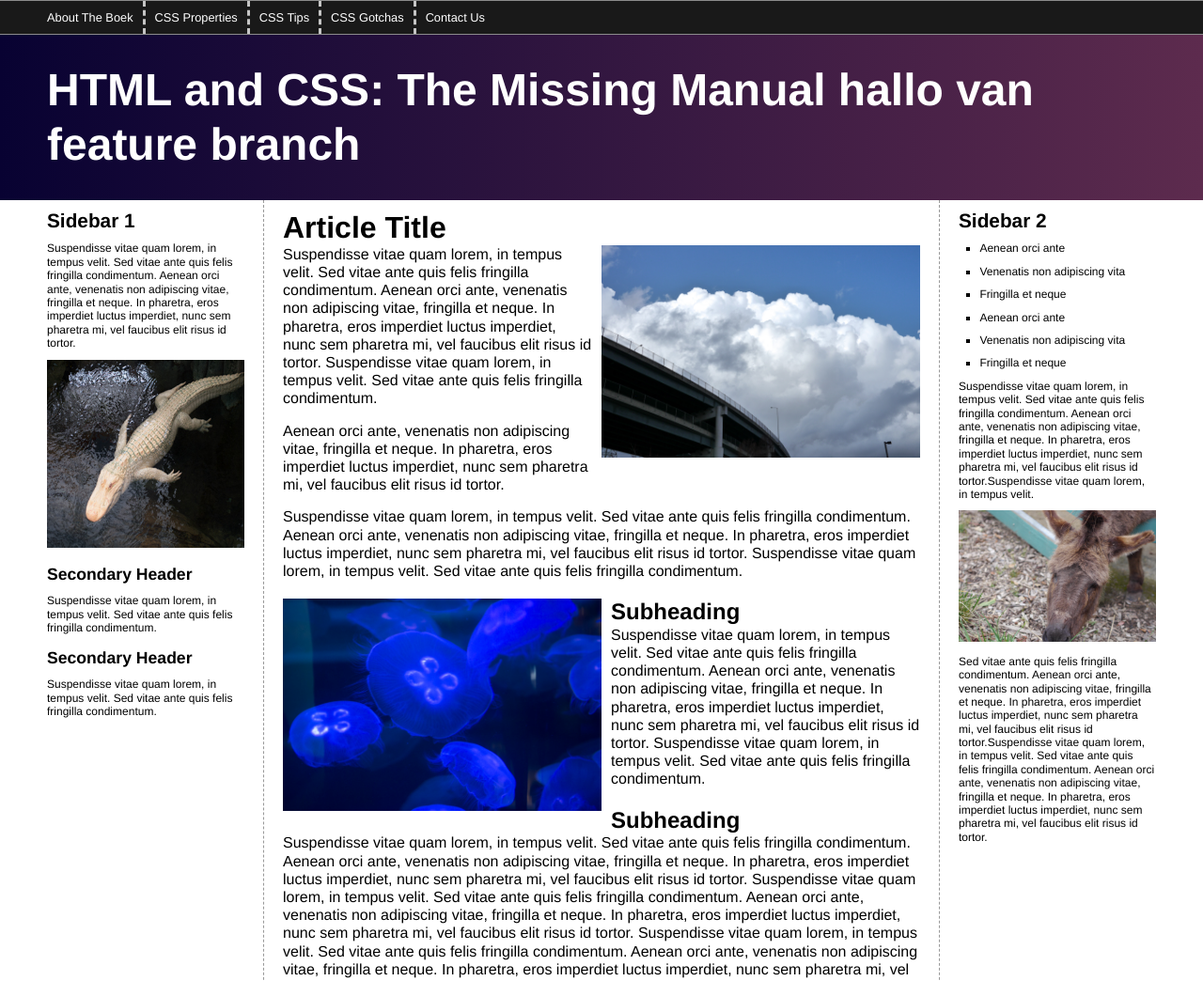
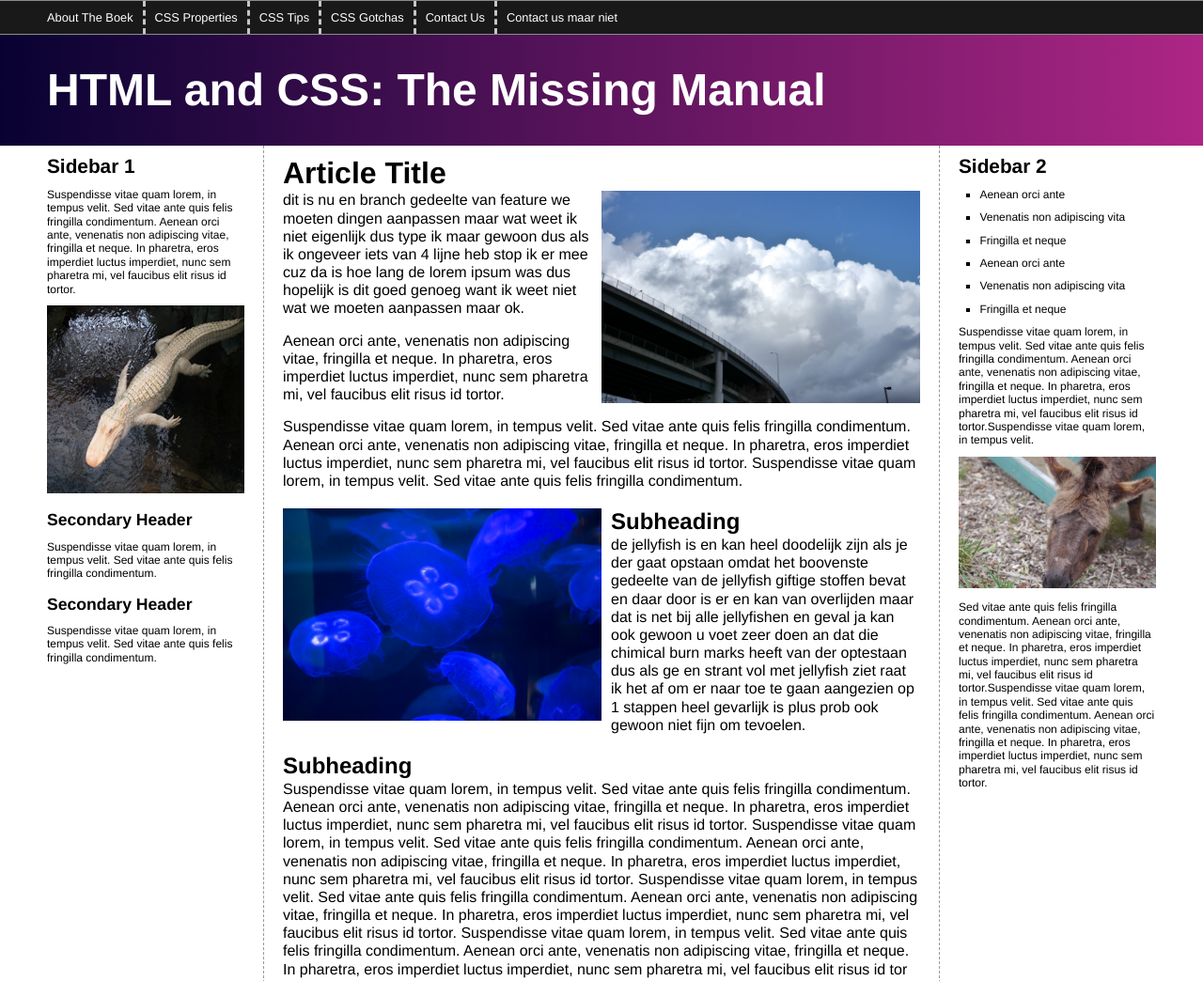
Before and after one commit to iweindemoor/opdracht8, a plain HTML site: page www/index.html in a window 1280 px wide. Shown: the top 1044 px of the page at 94% size. Drawn offline with Linux system fonts and the light colour scheme.

Commit message:
ik wil mijn aanpassingen houden

```diff
--- a/www/index.html
+++ b/www/index.html
@@ -17,9 +17,10 @@
             <li><a href="#">CSS Tips</a></li>
             <li><a href="#">CSS Gotchas</a></li>
             <li><a href="#">Contact Us</a></li>
+            <li><a href="#">Contact us maar niet</a></li>
           </ul>
         </nav>
-        <h1>HTML and CSS: The Missing Manual hallo van feature branch</h1>
+        <h1>HTML and CSS: The Missing Manual</h1>
       </header>
       <div class="contentWrapper">
         <div class="columnWrapper">
@@ -31,12 +32,10 @@
                 src="imgs/clouds.jpg"
                 alt="Clouds"
                 class="half right"
-              />Suspendisse vitae quam lorem, in tempus velit. Sed vitae ante
-              quis felis fringilla condimentum. Aenean orci ante, venenatis non
-              adipiscing vitae, fringilla et neque. In pharetra, eros imperdiet
-              luctus imperdiet, nunc sem pharetra mi, vel faucibus elit risus id
-              tortor. Suspendisse vitae quam lorem, in tempus velit. Sed vitae
-              ante quis felis fringilla condimentum.
+              />dit is nu en branch gedeelte van feature we moeten dingen aanpassen maar wat weet ik niet eigenlijk
+              dus type ik maar gewoon dus als ik ongeveer iets van 4 lijne heb
+              stop ik er mee cuz da is hoe lang de lorem ipsum was dus hopelijk
+              is dit goed genoeg want ik weet niet wat we moeten aanpassen maar ok.
             </p>
             <p>
               Aenean orci ante, venenatis non adipiscing vitae, fringilla et
@@ -59,13 +58,14 @@
               />Subheading
             </h3>
             <p>
-              Suspendisse vitae quam lorem, in tempus velit. Sed vitae ante quis
-              felis fringilla condimentum. Aenean orci ante, venenatis non
-              adipiscing vitae, fringilla et neque. In pharetra, eros imperdiet
-              luctus imperdiet, nunc sem pharetra mi, vel faucibus elit risus id
-              tortor. Suspendisse vitae quam lorem, in tempus velit. Sed vitae
-              ante quis felis fringilla condimentum.
-            </p>
+              de jellyfish is en kan heel doodelijk zijn als je der gaat opstaan
+              omdat het boovenste gedeelte van de jellyfish giftige stoffen bevat
+              en daar door is er en kan van overlijden maar dat is net bij alle jellyfishen
+              en geval ja kan ook gewoon u voet zeer doen an dat die chimical burn marks heeft
+              van der optestaan dus als ge en strant vol met jellyfish ziet raat ik het af om er
+              naar toe te gaan aangezien op 1 stappen heel gevarlijk is plus prob ook gewoon niet
+              fijn om tevoelen.
+                        </p>
             <h3>Subheading</h3>
             <p>
               Suspendisse vitae quam lorem, in tempus velit. Sed vitae ante quis
--- a/www/styles.css
+++ b/www/styles.css
@@ -130,10 +130,10 @@ body {
 }
 
 header {
-  background-color: rgb(93, 43, 78);
+  background-color: rgb(214, 34, 160);
   background-image: -webkit-linear-gradient(
     right,
-    rgb(93, 43, 78),
+    rgb(173, 38, 133),
     rgb(8, 2, 50)
   );
   padding-bottom: 30px;
```
